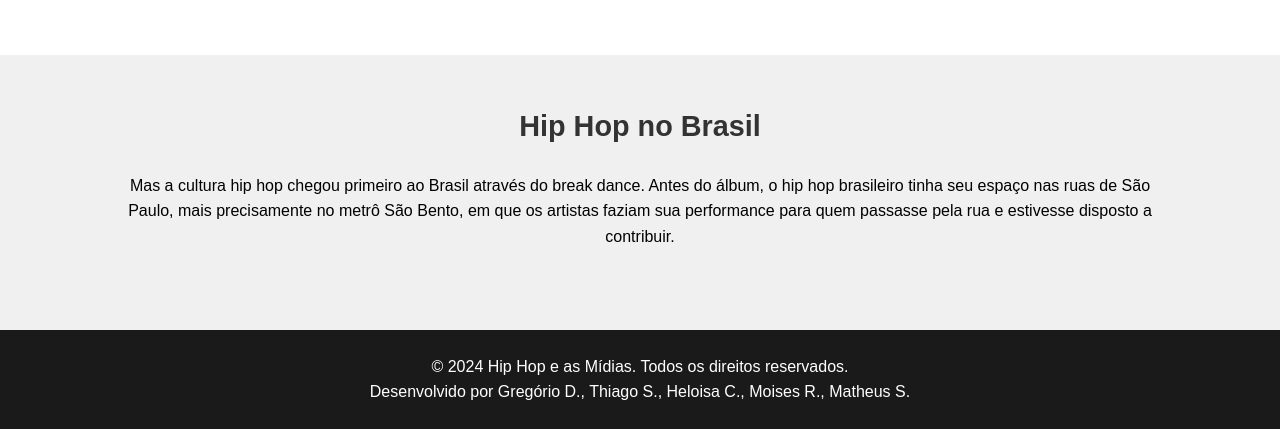
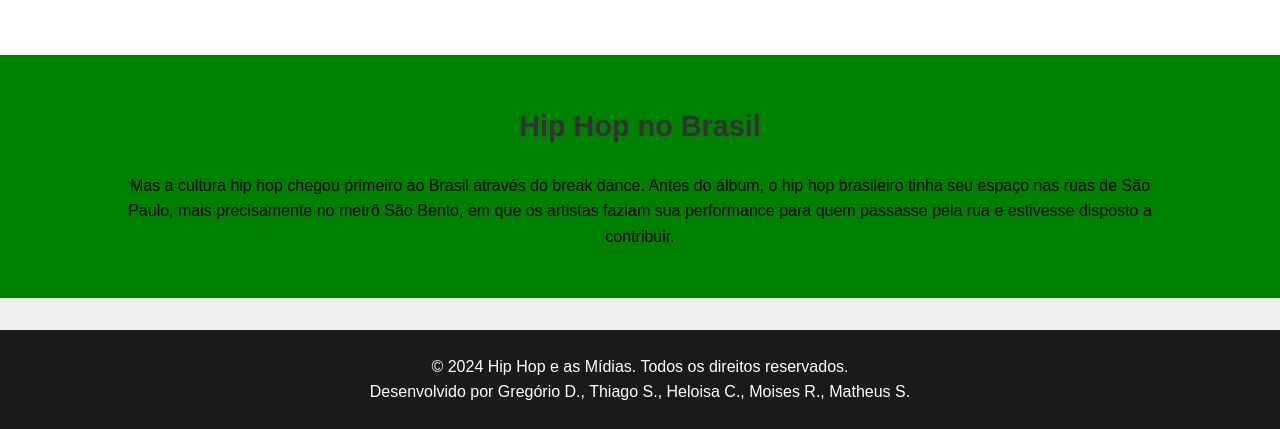
Before and after one commit to gregoriogregorioso/sites, a plain HTML site: page index.html in a window 1280 px wide. Shown: the part 1993-2422 px from the top of the page. Drawn offline with Linux system fonts and the light colour scheme.

Commit message:
Update style.css

```diff
--- a/style.css
+++ b/style.css
@@ -55,6 +55,10 @@ nav ul li a:hover {
 section {
     padding: 3rem 0;
     text-align: center;
+}
+
+section#brasil {
+    background-color: #008000;
 }
 
 section#sobre {
```
